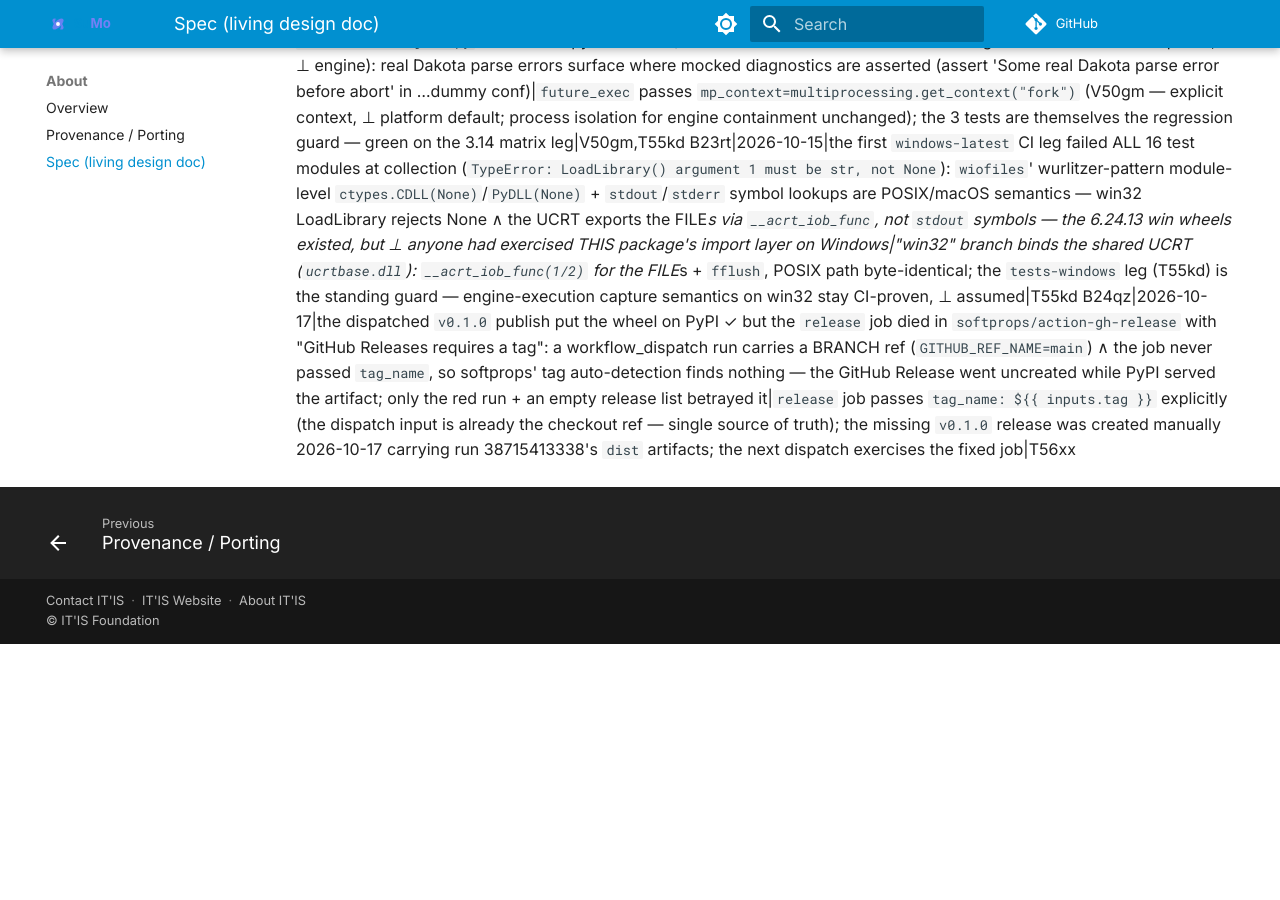
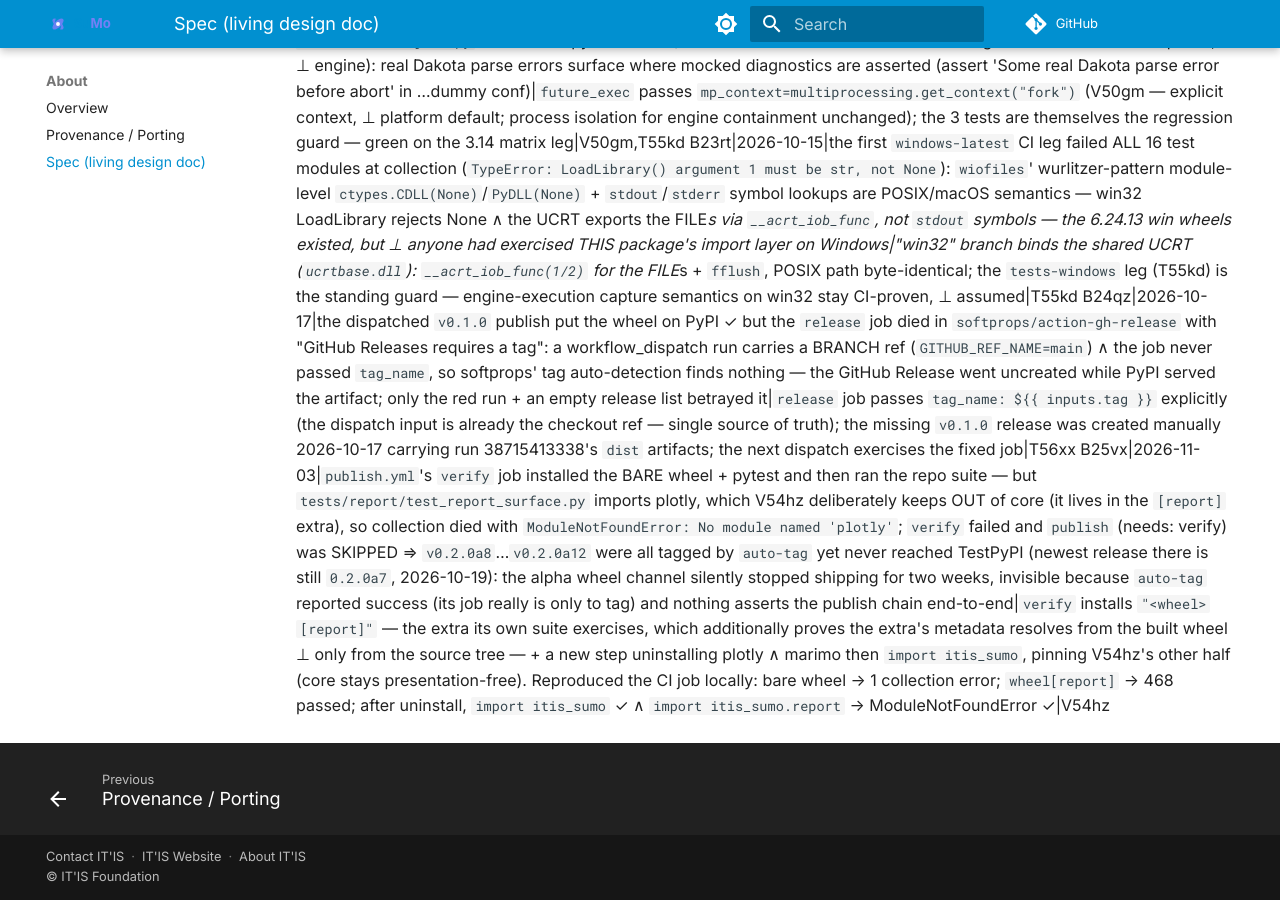
Before and after one commit to ITISFoundation/itis-sumo, an MkDocs documentation site: the page built from docs/about/spec.md, in a window 1280 px wide and 900 px high, scrolled down 18989 px. Built offline with MkDocs 1.6.1 and Material for MkDocs 9.7.7, drawn with Linux system fonts in a browser that asks for light colours; comment, search, counter and statistics services are not loaded; before the commit the page ends 19633 px from its top, so only the background shows below that.

Commit message:
fix(ci): publish verify installs the [report] extra its own suite needs (B25vx)

```diff
--- a/SPEC.md
+++ b/SPEC.md
@@ -249,3 +249,4 @@ B21ru|2026-10-01|`SumoSession.grid` inverse-mapped the response key but not its
 B22wk|2026-10-14|py3.14 flipped the Linux multiprocessing default start method fork→forkserver: `dakota_object.future_exec`'s bare `ProcessPoolExecutor(1)` child re-imports modules fresh, so in-process monkeypatches never reach the engine call — 3 `test_dakota_object.py` tests fail on py3.14 ONLY (same wheel 6.24.13 ∧ control 1.5.11 both green under 3.13 → interpreter, ⊥ engine): real Dakota parse errors surface where mocked diagnostics are asserted (assert 'Some real Dakota parse error before abort' in …dummy conf)|`future_exec` passes `mp_context=multiprocessing.get_context("fork")` (V50gm — explicit context, ⊥ platform default; process isolation for engine containment unchanged); the 3 tests are themselves the regression guard — green on the 3.14 matrix leg|V50gm,T55kd
 B23rt|2026-10-15|the first `windows-latest` CI leg failed ALL 16 test modules at collection (`TypeError: LoadLibrary() argument 1 must be str, not None`): `wiofiles`' wurlitzer-pattern module-level `ctypes.CDLL(None)`/`PyDLL(None)` + `stdout`/`stderr` symbol lookups are POSIX/macOS semantics — win32 LoadLibrary rejects None ∧ the UCRT exports the FILE*s via `__acrt_iob_func`, not `stdout` symbols — the 6.24.13 win wheels existed, but ⊥ anyone had exercised THIS package's import layer on Windows|"win32" branch binds the shared UCRT (`ucrtbase.dll`): `__acrt_iob_func(1/2)` for the FILE*s + `fflush`, POSIX path byte-identical; the `tests-windows` leg (T55kd) is the standing guard — engine-execution capture semantics on win32 stay CI-proven, ⊥ assumed|T55kd
 B24qz|2026-10-17|the dispatched `v0.1.0` publish put the wheel on PyPI ✓ but the `release` job died in `softprops/action-gh-release` with "GitHub Releases requires a tag": a workflow_dispatch run carries a BRANCH ref (`GITHUB_REF_NAME=main`) ∧ the job never passed `tag_name`, so softprops' tag auto-detection finds nothing — the GitHub Release went uncreated while PyPI served the artifact; only the red run + an empty release list betrayed it|`release` job passes `tag_name: ${{ inputs.tag }}` explicitly (the dispatch input is already the checkout ref — single source of truth); the missing `v0.1.0` release was created manually 2026-10-17 carrying run 38715413338's `dist` artifacts; the next dispatch exercises the fixed job|T56xx
+B25vx|2026-11-03|`publish.yml`'s `verify` job installed the BARE wheel + pytest and then ran the repo suite — but `tests/report/test_report_surface.py` imports plotly, which V54hz deliberately keeps OUT of core (it lives in the `[report]` extra), so collection died with `ModuleNotFoundError: No module named 'plotly'`; `verify` failed and `publish` (needs: verify) was SKIPPED ⇒ `v0.2.0a8`…`v0.2.0a12` were all tagged by `auto-tag` yet never reached TestPyPI (newest release there is still `0.2.0a7`, 2026-10-19): the alpha wheel channel silently stopped shipping for two weeks, invisible because `auto-tag` reported success (its job really is only to tag) and nothing asserts the publish chain end-to-end|`verify` installs `"<wheel>[report]"` — the extra its own suite exercises, which additionally proves the extra's metadata resolves from the built wheel ⊥ only from the source tree — + a new step uninstalling plotly ∧ marimo then `import itis_sumo`, pinning V54hz's other half (core stays presentation-free). Reproduced the CI job locally: bare wheel → 1 collection error; `wheel[report]` → 468 passed; after uninstall, `import itis_sumo` ✓ ∧ `import itis_sumo.report` → ModuleNotFoundError ✓|V54hz
```
Also changed, not shown: 1 other file.
